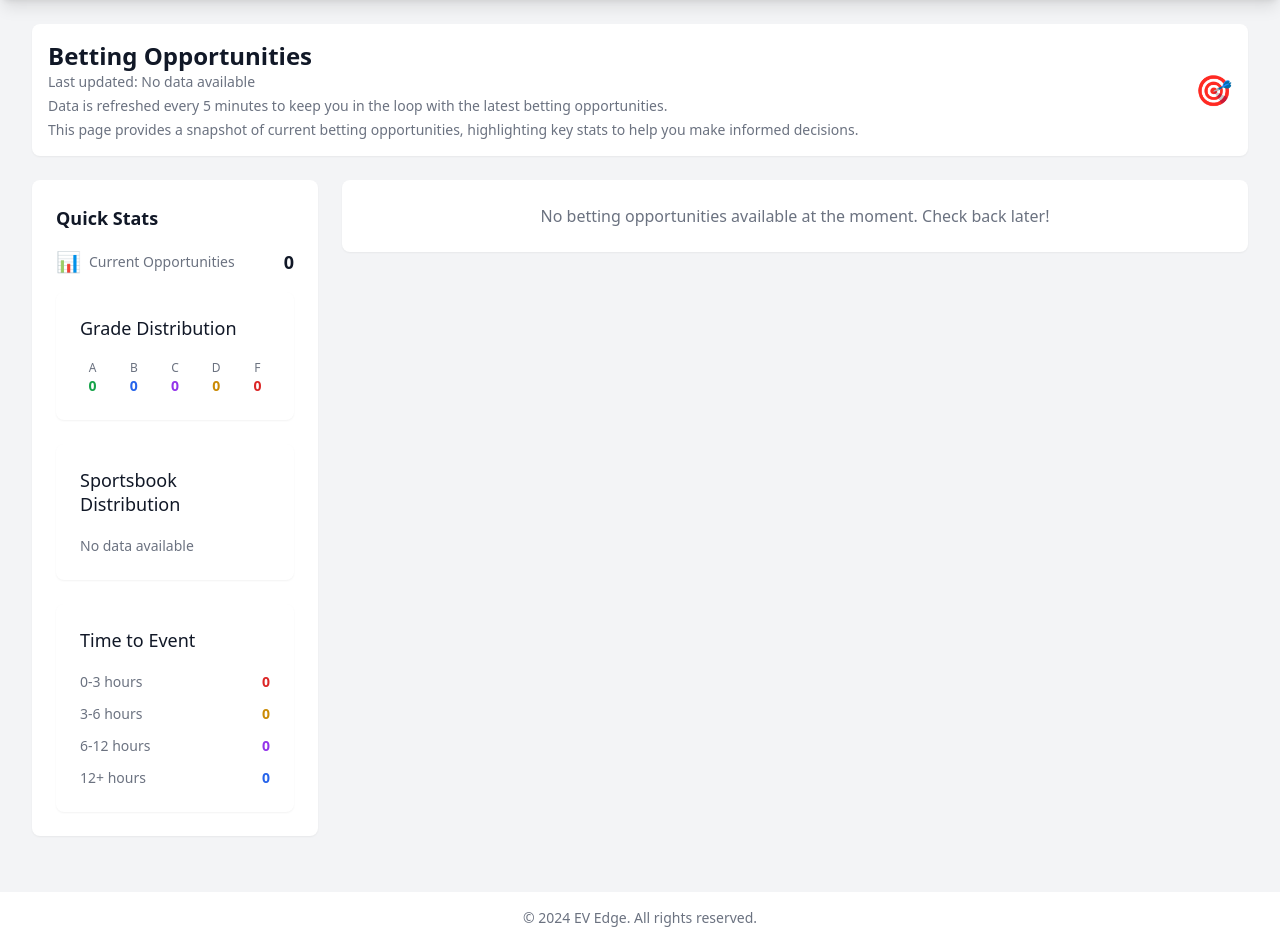
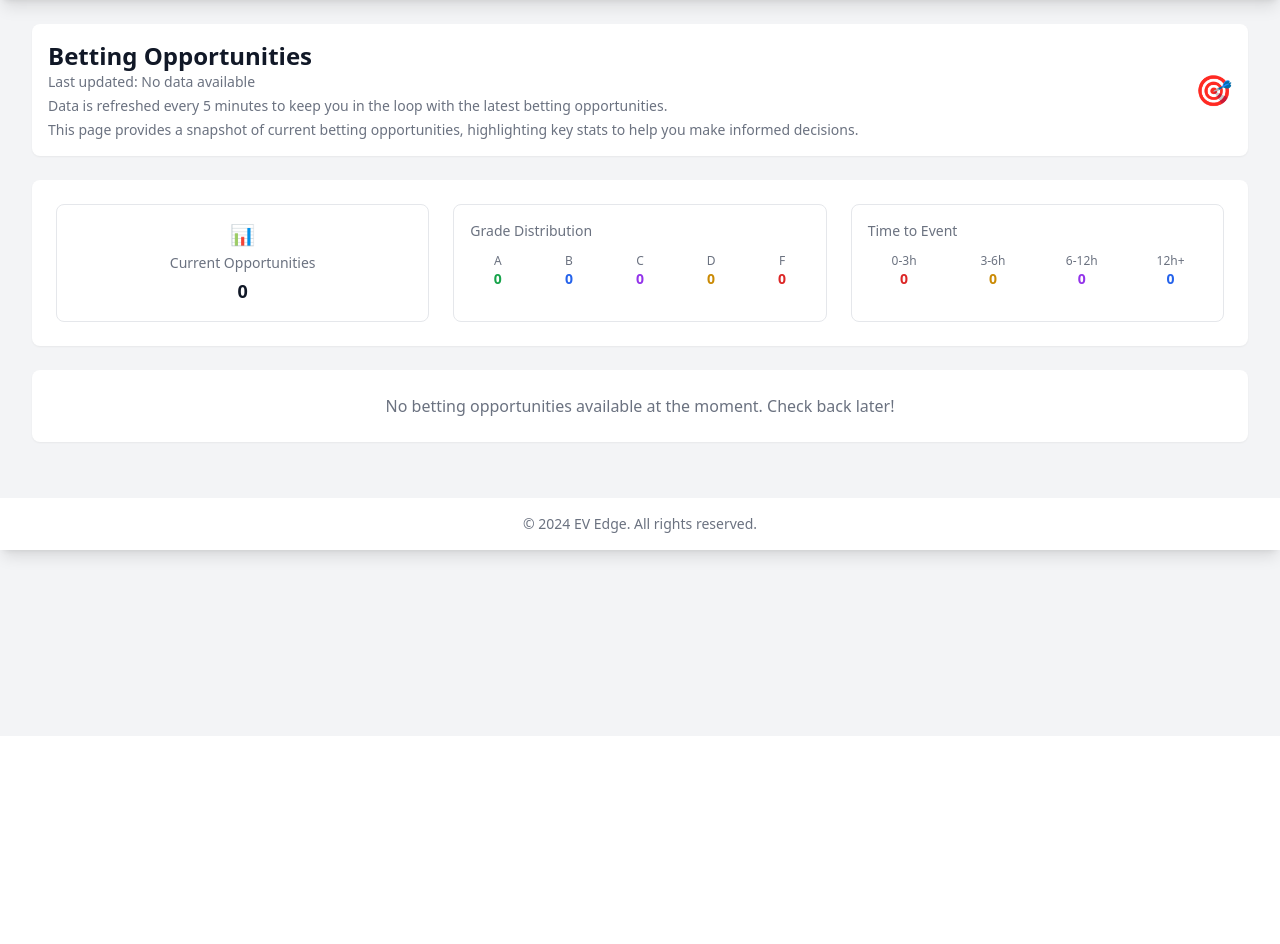
Before and after one commit to dock108/bet-grades-dashboard, a Flask app: page / in a window 1280 px wide. Shown: the part 64-1008 px from the top of the page. After the commit the page ends 634 px from the top, so only its background shows below. Run offline with Flask 3, Linux system fonts and the light colour scheme; parts of the project's set-up code (start-up, migrations or seed data) failed here and were passed over; some libraries are stand-ins or nearby versions.

Commit message:
Update CHANGELOG.md, README.md, and index.html for UI enhancements and feature updates
- Added version 1.1.3 to CHANGELOG.md detailing the redesign of the Quick Stats section, including a new 3-column layout and removal of the Sportsbook Distribution.
- Improved the Initial Details section in bet cards by removing the label, reordering items, and adding icons for better visual distinction.
- Updated the "Last Updated" timestamp format for consistency with the "First Seen" format.
- Revised README.md to reflect the new Quick Stats section and updated API endpoint for parlay calculations.

```diff
--- a/app/templates/index.html
+++ b/app/templates/index.html
@@ -54,28 +54,22 @@
         </div>
     </div>
 
-    <!-- Main Content Grid -->
-    <div class="grid grid-cols-12 gap-6">
-        <!-- Left Column - Stats -->
-        <div class="col-span-12 lg:col-span-3 space-y-6">
-            <!-- Summary Stats Cards -->
-            <div class="bg-white shadow-sm rounded-lg p-6 space-y-6">
-                <div>
-                    <h3 class="text-lg font-semibold text-gray-900 mb-4">Quick Stats</h3>
-                    <div class="space-y-4">
-                        <div class="flex items-center justify-between">
-                            <div class="flex items-center">
-                                <span class="text-xl mr-2">📊</span>
-                                <dt class="text-sm font-medium text-gray-500">Current Opportunities</dt>
+    <!-- Quick Stats Section -->
+    <div class="bg-white shadow-sm rounded-lg p-6 mb-6">
+        <div class="grid grid-cols-1 md:grid-cols-3 gap-6">
+            <!-- Current Opportunities -->
+            <div class="bg-white p-4 rounded-lg border border-gray-200">
+                <div class="flex flex-col items-center justify-center text-center">
+                    <span class="text-xl mb-1">📊</span>
+                    <h3 class="text-sm font-medium text-gray-500 mb-1">Current Opportunities</h3>
+                    <span class="text-lg font-semibold text-gray-900">{{ summary_stats.total_bets }}</span>
                 </div>
-                            <dd class="text-lg font-semibold text-gray-900">{{ summary_stats.total_bets }}</dd>
             </div>
 
             <!-- Grade Distribution -->
-                        <div class="bg-white shadow-sm rounded-lg overflow-hidden">
-                            <div class="px-4 py-5 sm:p-6">
-                                <h3 class="text-lg leading-6 font-medium text-gray-900">Grade Distribution</h3>
-                                <div class="mt-5 grid grid-cols-5 gap-4">
+            <div class="bg-white p-4 rounded-lg border border-gray-200">
+                <h3 class="text-sm font-medium text-gray-500 mb-3">Grade Distribution</h3>
+                <div class="grid grid-cols-5 gap-4">
                     <div class="flex flex-col items-center">
                         <span class="text-xs font-medium text-gray-500">A</span>
                         <span class="text-sm font-semibold text-green-600">{{ summary_stats.grade_distribution.A if summary_stats.grade_distribution else 0 }}</span>
@@ -98,57 +92,36 @@
                     </div>
                 </div>
             </div>
-                        </div>
-                    </div>
-                </div>
 
-                <!-- Sportsbook Distribution Card -->
-                <div class="bg-white shadow-sm rounded-lg overflow-hidden">
-                    <div class="px-4 py-5 sm:p-6">
-                        <h3 class="text-lg leading-6 font-medium text-gray-900">Sportsbook Distribution</h3>
-                        <div class="mt-5 space-y-3">
-                            {% if summary_stats.sportsbook_distribution %}
-                                {% for sportsbook, count in summary_stats.sportsbook_distribution.items()|sort(attribute='1', reverse=True) %}
-                                <div class="flex justify-between items-center">
-                                    <span class="text-sm font-medium text-gray-500">{{ sportsbook }}</span>
-                                    <span class="text-sm font-semibold text-gray-900">{{ count }}</span>
-                                </div>
-                                {% endfor %}
-                            {% else %}
-                                <div class="text-sm text-gray-500">No data available</div>
-                            {% endif %}
-                        </div>
-                    </div>
-                </div>
-
-                <div class="bg-white shadow-sm rounded-lg overflow-hidden">
-                    <div class="px-4 py-5 sm:p-6">
-                        <h3 class="text-lg leading-6 font-medium text-gray-900">Time to Event</h3>
-                        <div class="mt-5 space-y-3">
-                            <div class="flex justify-between items-center">
-                                <span class="text-sm font-medium text-gray-500">0-3 hours</span>
+            <!-- Time to Event -->
+            <div class="bg-white p-4 rounded-lg border border-gray-200">
+                <h3 class="text-sm font-medium text-gray-500 mb-3">Time to Event</h3>
+                <div class="grid grid-cols-4 gap-4">
+                    <div class="flex flex-col items-center">
+                        <span class="text-xs font-medium text-gray-500">0-3h</span>
                         <span class="text-sm font-semibold text-red-600">{{ summary_stats.time_distribution.Immediate + summary_stats.time_distribution.VeryUrgent if summary_stats.time_distribution else 0 }}</span>
                     </div>
-                            <div class="flex justify-between items-center">
-                                <span class="text-sm font-medium text-gray-500">3-6 hours</span>
+                    <div class="flex flex-col items-center">
+                        <span class="text-xs font-medium text-gray-500">3-6h</span>
                         <span class="text-sm font-semibold text-yellow-600">{{ summary_stats.time_distribution.Urgent if summary_stats.time_distribution else 0 }}</span>
                     </div>
-                            <div class="flex justify-between items-center">
-                                <span class="text-sm font-medium text-gray-500">6-12 hours</span>
+                    <div class="flex flex-col items-center">
+                        <span class="text-xs font-medium text-gray-500">6-12h</span>
                         <span class="text-sm font-semibold text-purple-600">{{ summary_stats.time_distribution.Monitor if summary_stats.time_distribution else 0 }}</span>
                     </div>
-                            <div class="flex justify-between items-center">
-                                <span class="text-sm font-medium text-gray-500">12+ hours</span>
+                    <div class="flex flex-col items-center">
+                        <span class="text-xs font-medium text-gray-500">12h+</span>
                         <span class="text-sm font-semibold text-blue-600">{{ summary_stats.time_distribution.Plan if summary_stats.time_distribution else 0 }}</span>
                     </div>
                 </div>
             </div>
         </div>
     </div>
-        </div>
 
-        <!-- Right Column - Betting Opportunities -->
-        <div class="col-span-12 lg:col-span-9">
+    <!-- Main Content Grid -->
+    <div class="grid grid-cols-12 gap-6">
+        <!-- Betting Opportunities -->
+        <div class="col-span-12">
             <div class="bg-white shadow-sm rounded-lg divide-y divide-gray-200">
                 {% for bet in current_bets %}
                 <div class="p-3 opportunity-row relative">
@@ -399,27 +372,11 @@
                                 <!-- Initial Details Section - More compact -->
                                 {% if bet.initial_odds or bet.initial_ev is not none or bet.first_seen %}
                                 <div class="bg-gray-50 p-2 mt-2 rounded border border-gray-200 text-xs">
-                                    <div class="grid grid-cols-4 gap-2">
-                                        <div class="font-medium text-gray-600">Initial Details</div>
-
-                                        {% if bet.initial_ev is not none %}
-                                        <div class="text-gray-600">EV: {{ "%.2f"|format(bet.initial_ev) }}%</div>
-                                        {% endif %}
-
-                                        {% if bet.initial_odds %}
-                                        <div class="text-gray-600">Odds: {% if bet.initial_odds is string %}
-                                                {% if bet.initial_odds.startswith('-') %}
-                                                    {{ bet.initial_odds.split('.')[0] }}
-                                                {% else %}
-                                                    +{{ bet.initial_odds.lstrip('+').split('.')[0] }}
-                                                {% endif %}
-                                              {% else %}
-                                                {% if bet.initial_odds > 0 %}+{% endif %}{{ bet.initial_odds|int }}
-                                              {% endif %}</div>
-                                        {% endif %}
-
+                                    <div class="grid grid-cols-3 gap-2">
                                         {% if bet.first_seen %}
-                                        <div class="text-gray-600">First seen:
+                                        <div class="text-gray-600 flex items-center">
+                                            <span class="text-gray-500 mr-1">⏱️</span>
+                                            <span>{{ 'First seen: ' }}
                                             {% if bet.first_seen is string %}
                                                 {% if 'T' in bet.first_seen %}
                                                     {% set datetime_parts = bet.first_seen.replace('T', ' ').split('.')[0].split(' ') %}
@@ -437,6 +394,29 @@
                                             {% else %}
                                                 {{ bet.first_seen.strftime('%m/%d %I:%M %p') }}
                                             {% endif %}
+                                            </span>
+                                        </div>
+                                        {% endif %}
+
+                                        {% if bet.initial_odds %}
+                                        <div class="text-gray-600 flex items-center">
+                                            <span class="text-gray-500 mr-1">🔢</span>
+                                            <span>{{ 'Initial odds: ' }}{% if bet.initial_odds is string %}
+                                                {% if bet.initial_odds.startswith('-') %}
+                                                    {{ bet.initial_odds.split('.')[0] }}
+                                                {% else %}
+                                                    +{{ bet.initial_odds.lstrip('+').split('.')[0] }}
+                                                {% endif %}
+                                              {% else %}
+                                                {% if bet.initial_odds > 0 %}+{% endif %}{{ bet.initial_odds|int }}
+                                              {% endif %}</span>
+                                        </div>
+                                        {% endif %}
+
+                                        {% if bet.initial_ev is not none %}
+                                        <div class="text-gray-600 flex items-center">
+                                            <span class="text-gray-500 mr-1">📈</span>
+                                            <span>{{ 'Initial EV: ' }}{{ "%.2f"|format(bet.initial_ev) }}%</span>
                                         </div>
                                         {% endif %}
                                     </div>
```
Also changed, not shown: CHANGELOG.md, README.md. Lines whose indentation alone changed are shown as unchanged.
